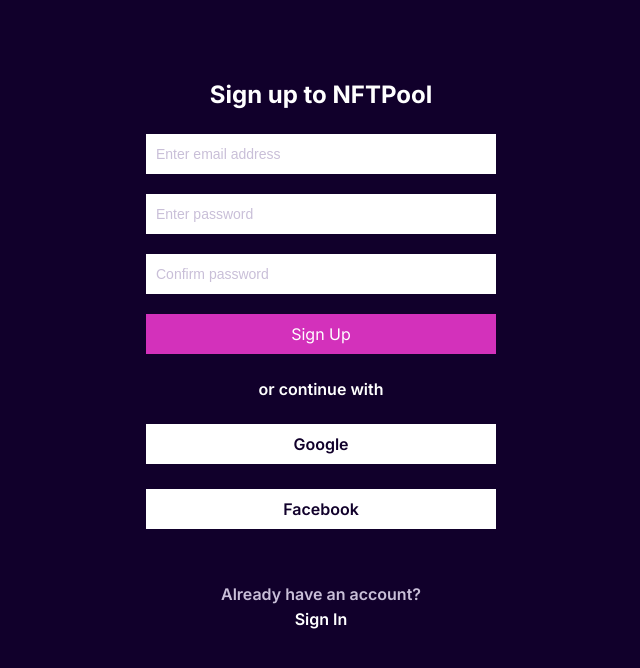
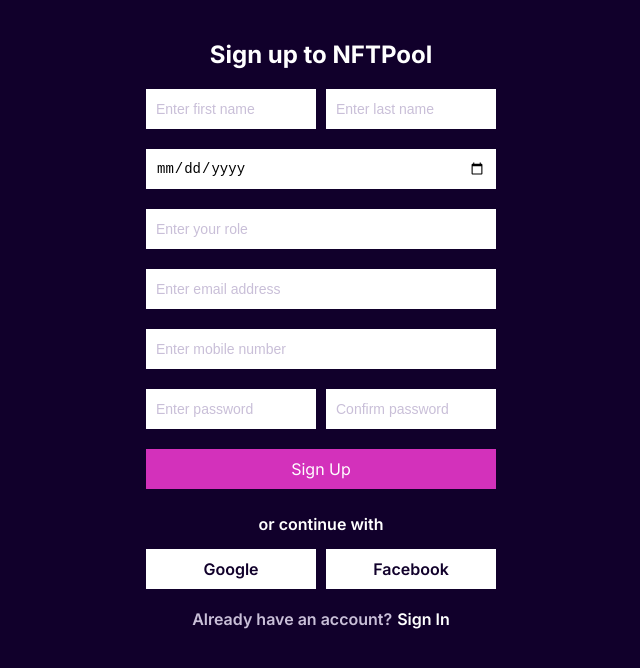
Before and after one commit to mafzaldev/nftpool-react, a React (Vite) app: page /signup in a window 1280 px wide. Shown: the top 668 px of the page, without its empty margins (319-959 px from the left). Built offline with nearby package versions, Linux system fonts and the light colour scheme; a web font is replaced by a local one.

Commit message:
added additional details field in signup page

```diff
--- a/src/App.css
+++ b/src/App.css
@@ -23,8 +23,7 @@
   flex-direction: column;
   align-items: center;
   justify-content: space-between;
-  margin-top: 10vh;
-  gap: 25px;
+  gap: 20px;
   font-weight: 600;
 }
 
@@ -55,7 +54,12 @@
   display: flex;
   flex-direction: column;
   align-items: center;
-  gap: 25px;
+  gap: 10px;
+}
+
+.other-options>div {
+  display: flex;
+  gap: 10px;
   margin-top: 5px;
 }
 
@@ -63,7 +67,6 @@
   display: flex;
   align-items: center;
   justify-content: center;
-  width: 350px;
   height: 40px;
   color: var(--primary-color);
   text-decoration: none;
@@ -76,14 +79,11 @@
 }
 
 .footer {
-  margin-top: 30px;
   color: var(--paragraph-color);
 }
 
 .footer a {
-  display: block;
-  text-align: center;
-  margin-top: 5px;
+  margin-left: 5px;
   text-decoration: none;
   color: var(--tertiary-color);
 }
--- a/src/pages/Home/Home.css
+++ b/src/pages/Home/Home.css
@@ -1,41 +1,6 @@
 .hero {
     display: flex;
     padding: 40px 100px;
-}
-
-.hero .main-content {
-    display: flex;
-    flex-direction: column;
-    align-items: space-between;
-    justify-content: flex-start;
-    gap: 35px;
-    width: 50%;
-}
-
-.hero .main-content .cra {
-    margin-top: 20px;
-}
-
-.hero .main-content .counter {
-    display: flex;
-    justify-content: center;
-    width: 400px;
-    height: 100px;
-    margin-top: 35px;
-    background-color: var(--counter-bg);
-}
-
-.hero .main-content .counter .counter-item {
-    display: flex;
-    flex-direction: column;
-    justify-content: center;
-    align-items: center;
-    width: 33%;
-    margin: 20px 0;
-}
-
-.hero .main-content .counter .counter-item:not(:first-child) {
-    border-left: 0.5px solid var(--divider-color);
 }
 
 .hero .main-image {
@@ -49,6 +14,15 @@
     position: absolute;
     top: 145px;
     width: 300px;
+}
+
+.hero .main-content {
+    display: flex;
+    flex-direction: column;
+    align-items: space-between;
+    justify-content: flex-start;
+    gap: 35px;
+    width: 50%;
 }
 
 .hero .main-content h1 {
@@ -67,6 +41,32 @@
     line-height: 28px;
 }
 
+.hero .main-content .cra {
+    margin-top: 20px;
+}
+
+.hero .main-content .counter {
+    display: flex;
+    justify-content: center;
+    width: 400px;
+    height: 100px;
+    margin-top: -10px;
+    background-color: var(--counter-bg);
+}
+
+.hero .main-content .counter .counter-item {
+    display: flex;
+    flex-direction: column;
+    justify-content: center;
+    align-items: center;
+    width: 33%;
+    margin: 20px 0;
+}
+
+.hero .main-content .counter .counter-item:not(:first-child) {
+    border-left: 0.5px solid var(--divider-color);
+}
+
 .hero .main-content .counter .counter-item .value {
     font-family: "Clash Display";
     font-size: 20px;
--- a/src/pages/Profile/Profile.css
+++ b/src/pages/Profile/Profile.css
@@ -10,7 +10,6 @@
     flex-direction: column;
     align-items: center;
     gap: 10px;
-
 }
 
 .personal-info {
--- a/src/pages/Profile/Profile.jsx
+++ b/src/pages/Profile/Profile.jsx
@@ -9,43 +9,43 @@
   return (
     <>
       <Navbar />
-      <div class="profile-container">
-        <div class="profile">
-          <div class="personal-info">
+      <div className="profile-container">
+        <div className="profile">
+          <div className="personal-info">
             <img src={PFPDemo} alt="" />
-            <span class="name">Adéwalé Rezim</span>
-            <span class="balance">34456.323442234 ETH</span>
+            <span className="name">Adéwalé Rezim</span>
+            <span className="balance">34456.323442234 ETH</span>
           </div>
-          <div class="account-info">
-            <div class="detail">
-              <span class="field">Role</span>
-              <span class="value">Designer</span>
+          <div className="account-info">
+            <div className="detail">
+              <span className="field">Role</span>
+              <span className="value">Designer</span>
             </div>
-            <div class="detail">
-              <span class="field">Transactions</span>
-              <span class="value">19</span>
+            <div className="detail">
+              <span className="field">Transactions</span>
+              <span className="value">19</span>
             </div>
-            <div class="detail">
-              <span class="field">Collection</span>
-              <span class="value">9 Pcs</span>
+            <div className="detail">
+              <span className="field">Collection</span>
+              <span className="value">9 Pcs</span>
             </div>
-            <div class="detail">
-              <span class="field">Phone</span>
-              <span class="value">546-788-965</span>
+            <div className="detail">
+              <span className="field">Phone</span>
+              <span className="value">546-788-965</span>
             </div>
-            <div class="detail">
-              <span class="field">Date of Birth</span>
-              <span class="value">28-12-90</span>
+            <div className="detail">
+              <span className="field">Date of Birth</span>
+              <span className="value">28-12-90</span>
             </div>
-            <div class="detail">
-              <span class="field">Wallet</span>
-              <span class="value">Metamask</span>
+            <div className="detail">
+              <span className="field">Wallet</span>
+              <span className="value">Metamask</span>
             </div>
           </div>
         </div>
-        <div class="portfolio">
+        <div className="portfolio">
           <h3>Portfolio</h3>
-          <div class="portfolio-showcase">
+          <div className="portfolio-showcase">
             <img src={Sample01} alt="" />
             <img src={Sample02} alt="" />
           </div>
--- a/src/pages/Signin/Signin.css
+++ b/src/pages/Signin/Signin.css
@@ -0,0 +1,11 @@
+.signin-con {
+    margin-top: 15vh !important;
+}
+
+.other-options {
+    margin-top: 5px !important;
+}
+
+.other-options a {
+    width: 350px !important;
+}
--- a/src/pages/Signin/Signin.jsx
+++ b/src/pages/Signin/Signin.jsx
@@ -1,5 +1,6 @@
 import React, { useState } from "react";
 import Button from "../../components/Button/Button";
+import "./Signin.css";
 
 const Signin = () => {
   const [credentials, setCredentials] = useState({
@@ -19,7 +20,7 @@
   };
 
   return (
-    <div className="container">
+    <div className="container signin-con">
       <h3>Sign in to NFTPool</h3>
       <div className="form-container">
         <form onSubmit={handleSubmit}>
--- a/src/pages/Signup/Signup.css
+++ b/src/pages/Signup/Signup.css
@@ -0,0 +1,16 @@
+.signup-con {
+    margin-top: 5vh;
+}
+
+.row {
+    display: flex;
+    gap: 10px;
+}
+
+.row>input {
+    max-width: 170px;
+}
+
+.other-options>div>a {
+    width: 170px !important;
+}
--- a/src/pages/Signup/Signup.jsx
+++ b/src/pages/Signup/Signup.jsx
@@ -1,9 +1,15 @@
 import React, { useState } from "react";
 import Button from "../../components/Button/Button";
+import "./Signup.css";
 
 const Signup = () => {
   const [credentials, setCredentials] = useState({
+    fname: "",
+    lname: "",
+    dob: "",
+    role: "",
     email: "",
+    phone: "",
     password: "",
     confirmPassword: "",
   });
@@ -23,10 +29,48 @@
     }
   };
   return (
-    <div className="container">
+    <div className="container signup-con">
       <h3>Sign up to NFTPool</h3>
       <div className="form-container">
         <form onSubmit={handleSubmit}>
+          <div className="row">
+            <input
+              type="text"
+              name="fname"
+              id="fname"
+              value={credentials.fname}
+              onChange={handleChange}
+              placeholder="Enter first name"
+              required
+            />
+            <input
+              type="text"
+              name="lname"
+              id="lname"
+              value={credentials.lname}
+              onChange={handleChange}
+              placeholder="Enter last name"
+              required
+            />
+          </div>
+          <input
+            type="date"
+            name="dob"
+            id="dob"
+            value={credentials.dob}
+            onChange={handleChange}
+            placeholder="Enter date of birth"
+            required
+          />
+          <input
+            type="text"
+            name="role"
+            id="role"
+            value={credentials.role}
+            onChange={handleChange}
+            placeholder="Enter your role"
+            required
+          />
           <input
             type="email"
             name="email"
@@ -36,6 +80,16 @@
             placeholder="Enter email address"
             required
           />
+          <input
+            type="phone"
+            name="phone"
+            id="phone"
+            value={credentials.phone}
+            onChange={handleChange}
+            placeholder="Enter mobile number"
+            required
+          />
+          <div className="row">
             <input
               type="password"
               name="password"
@@ -54,12 +108,15 @@
               placeholder="Confirm password"
               required
             />
+          </div>
           <Button text={"Sign Up"} width={"350px"} height={"40px"} />
         </form>
         <div className="other-options">
           <span>or continue with</span>
+          <div>
             <a href="">Google</a>
             <a href="">Facebook</a>
+          </div>
         </div>
       </div>
       <div className="footer">
```
Lines whose indentation alone changed are shown as unchanged.
